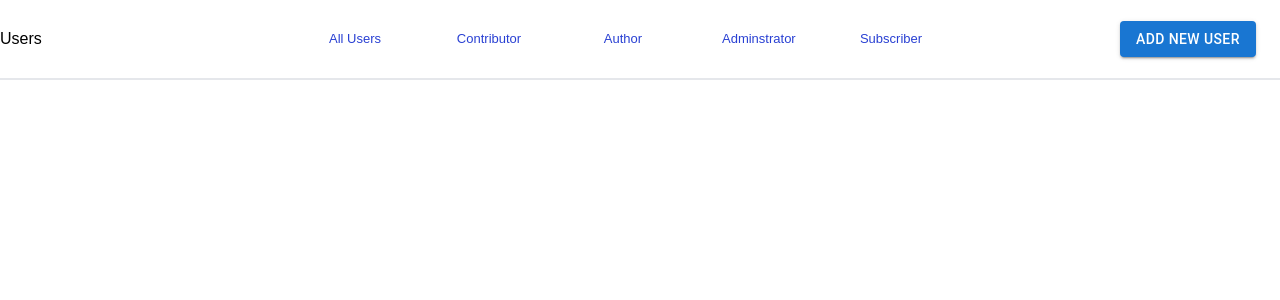
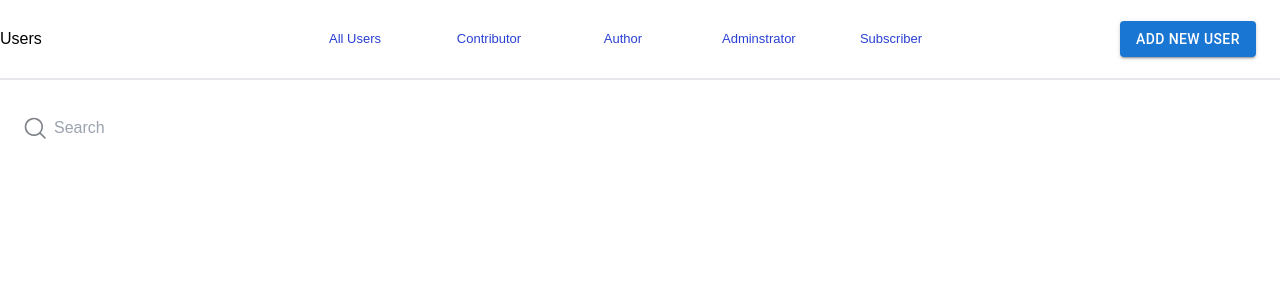
Before and after one commit to darwanceyhan/UsersTask, a React (Create React App) app in the folder my-app/: page / in a window 1280 px wide. Shown: the top 300 px of the page. Built offline with nearby package versions, Linux system fonts and the light colour scheme.

Commit message:
add search bar, search svg file and change the style

```diff
--- a/my-app/src/App.tsx
+++ b/my-app/src/App.tsx
@@ -4,6 +4,7 @@ import Button from "@mui/material/Button";
 
 function App() {
   return (
+    <>
       <div className="flex flex-row items-center h-20 w-full border-b-2">
         <div className="basis-1/4">Users</div>
         <div className="basis-1/2 h-full flex items-center">
@@ -22,6 +23,23 @@ function App() {
           </div>
         </div>
       </div>
+      <div className="flex gap-2 mx-6 h-24 items-center">
+        <svg
+          width="22"
+          height="22"
+          viewBox="0 0 22 22"
+          fill="none"
+          xmlns="http://www.w3.org/2000/svg"
+        >
+          <path
+            d="M21.5358 20.3631L16.8863 15.7131C18.3953 13.9015 19.1478 11.5779 18.9874 9.22556C18.8269 6.87322 17.7658 4.67331 16.0248 3.08349C14.2839 1.49367 11.997 0.636339 9.6401 0.689864C7.28316 0.743388 5.0376 1.70364 3.37057 3.37086C1.70353 5.03808 0.743382 7.28389 0.689863 9.64108C0.636344 11.9983 1.49358 14.2854 3.08323 16.0265C4.67287 17.7677 6.87254 18.8289 9.22462 18.9894C11.5767 19.1498 13.9001 18.3972 15.7114 16.8881L20.361 21.5381C20.5168 21.6938 20.7281 21.7812 20.9484 21.7812C21.1687 21.7812 21.38 21.6938 21.5358 21.5381C21.6136 21.4613 21.6753 21.3698 21.7174 21.269C21.7596 21.1681 21.7812 21.0599 21.7812 20.9506C21.7812 20.8413 21.7596 20.7331 21.7174 20.6323C21.6753 20.5314 21.6136 20.4399 21.5358 20.3631ZM2.38346 9.86586C2.37964 8.63457 2.67973 7.42136 3.25709 6.33385C3.83446 5.24634 4.67125 4.31813 5.69327 3.63157C6.71528 2.94501 7.89091 2.52131 9.11589 2.39805C10.3409 2.27479 11.5773 2.45578 12.7156 2.92498C13.8539 3.39417 14.8588 4.13705 15.6412 5.08774C16.4236 6.03843 16.9593 7.16754 17.2008 8.37492C17.4424 9.58229 17.3822 10.8306 17.0257 12.0092C16.6692 13.1877 16.0274 14.2601 15.1572 15.1311C14.1136 16.1795 12.7825 16.8947 11.3324 17.1862C9.88221 17.4776 8.37818 17.3323 7.01061 16.7686C5.64305 16.2049 4.47342 15.2482 3.64975 14.0194C2.82609 12.7907 2.3854 11.3452 2.38346 9.86586Z"
+            fill="#82868C"
+          />
+        </svg>
+
+        <input type="text" placeholder="Search" className="searchInput" />
+      </div>
+    </>
   );
 }
 
--- a/my-app/src/index.css
+++ b/my-app/src/index.css
@@ -17,3 +17,13 @@ body,html{
     width: 70px;
     height: 100%;
 }
+
+.searchInput{
+    border-color: white;
+}
+
+.searchInput:focus{
+    border-color: white;
+    outline-style: none;
+    box-shadow: none;
+}
```
Also changed, not shown: my-app/public/Layer 24.svg (added). Lines whose indentation alone changed are shown as unchanged.
